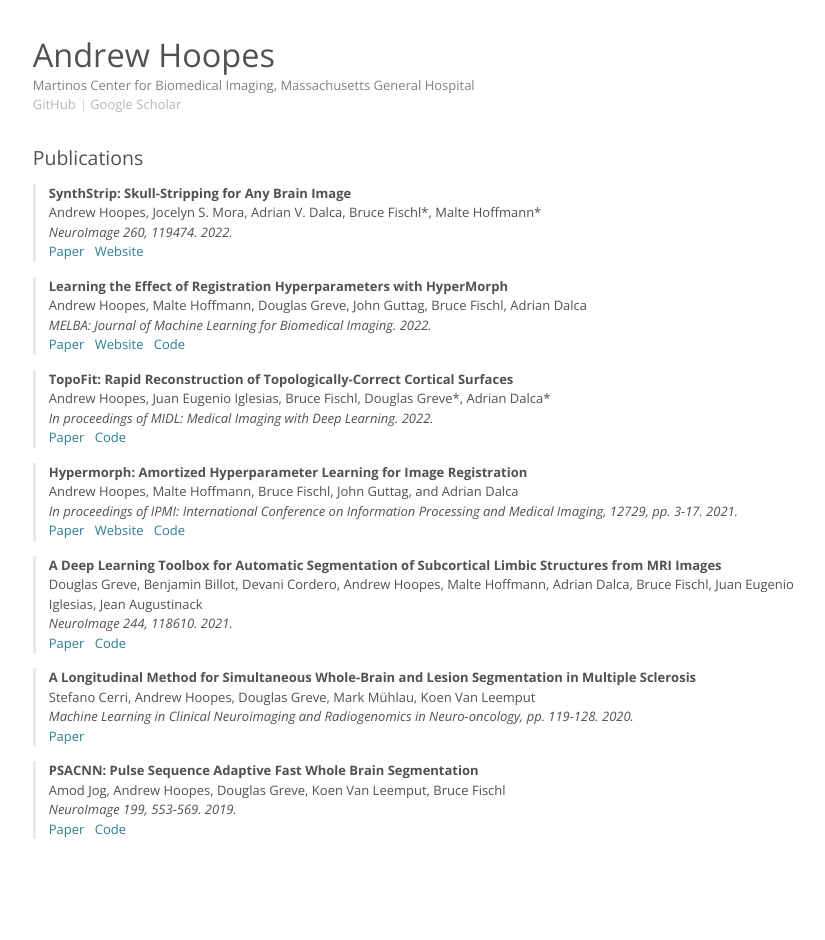
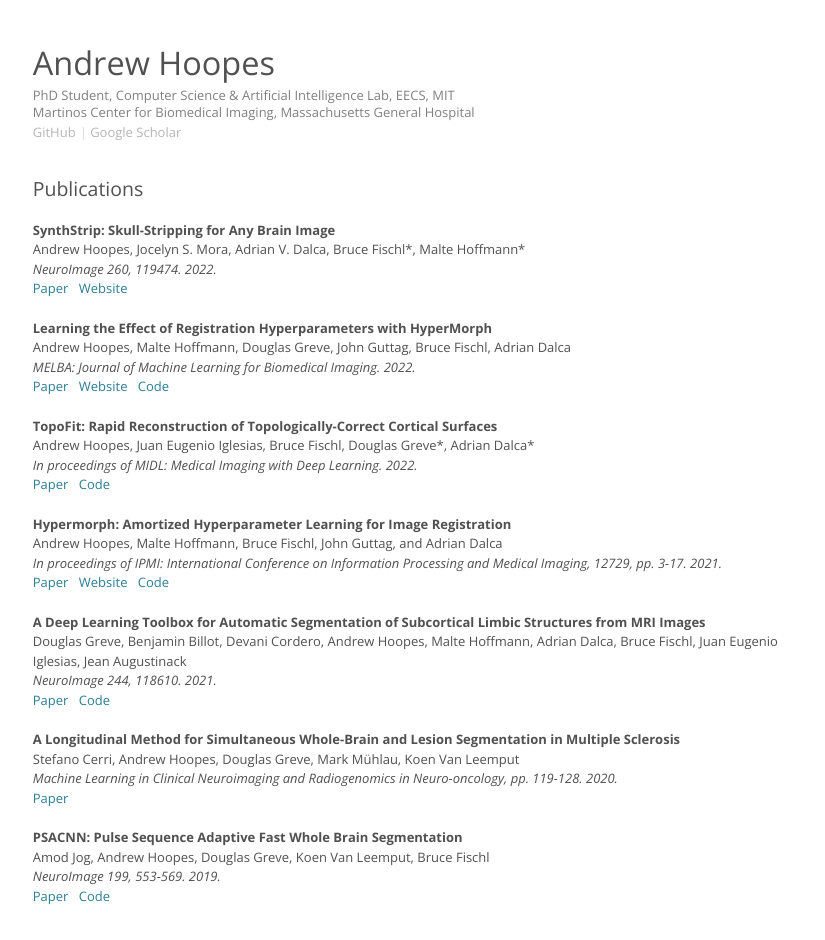
Before and after one commit to ahoopes/ahoopes.github.io, a plain HTML site: page index.html in a window 1280 px wide. Shown: the whole page, without its empty margins (217-1042 px from the left). Drawn offline with nearby package versions, Linux system fonts and the light colour scheme.

Commit message:
update school

```diff
--- a/css/styles.css
+++ b/css/styles.css
@@ -45,9 +45,7 @@ code {
 }
 
 .paper {
-  margin-top: 15px;
-  padding-left: 1em;
-  border-left: 3px solid #e9e9e9;
+  margin-top: 20px;
 }
 
 .navbar {
--- a/index.html
+++ b/index.html
@@ -28,9 +28,10 @@
 <body>
 <main role="main" class="container">
 
-<h1 class="mt-5" style="line-height: 1em; padding-top: 0; margin-bottom: 0;">Andrew Hoopes</h1>
-<p style="line-height: 2em; margin-bottom: 0; padding-top: 0; color: gray;">Martinos Center for Biomedical Imaging, Massachusetts General Hospital</p>
-<div style="line-height: 1em; margin-bottom: 0; padding-top: 0; color: lightgray;">
+<h1 class="mt-5" style="line-height: 1.5em; padding-top: 0; margin-bottom: 0;">Andrew Hoopes</h1>
+<p style="line-height: 1.2em; margin-bottom: 0; padding-top: 0; color: gray;">PhD Student, Computer Science & Artificial Intelligence Lab, EECS, MIT</p>
+<p style="line-height: 1.5em; margin-bottom: 0; padding-top: 0; color: gray;">Martinos Center for Biomedical Imaging, Massachusetts General Hospital</p>
+<div style="line-height: 1.5em; margin-bottom: 0; padding-top: 0; color: lightgray;">
     <a href="https://github.com/ahoopes" class="header-link-button" style="padding-right: 4px;">GitHub</a>|
     <a href="https://scholar.google.com/citations?user=_OVlcIUAAAAJ" class="header-link-button">Google Scholar</a>
 </div>
```
